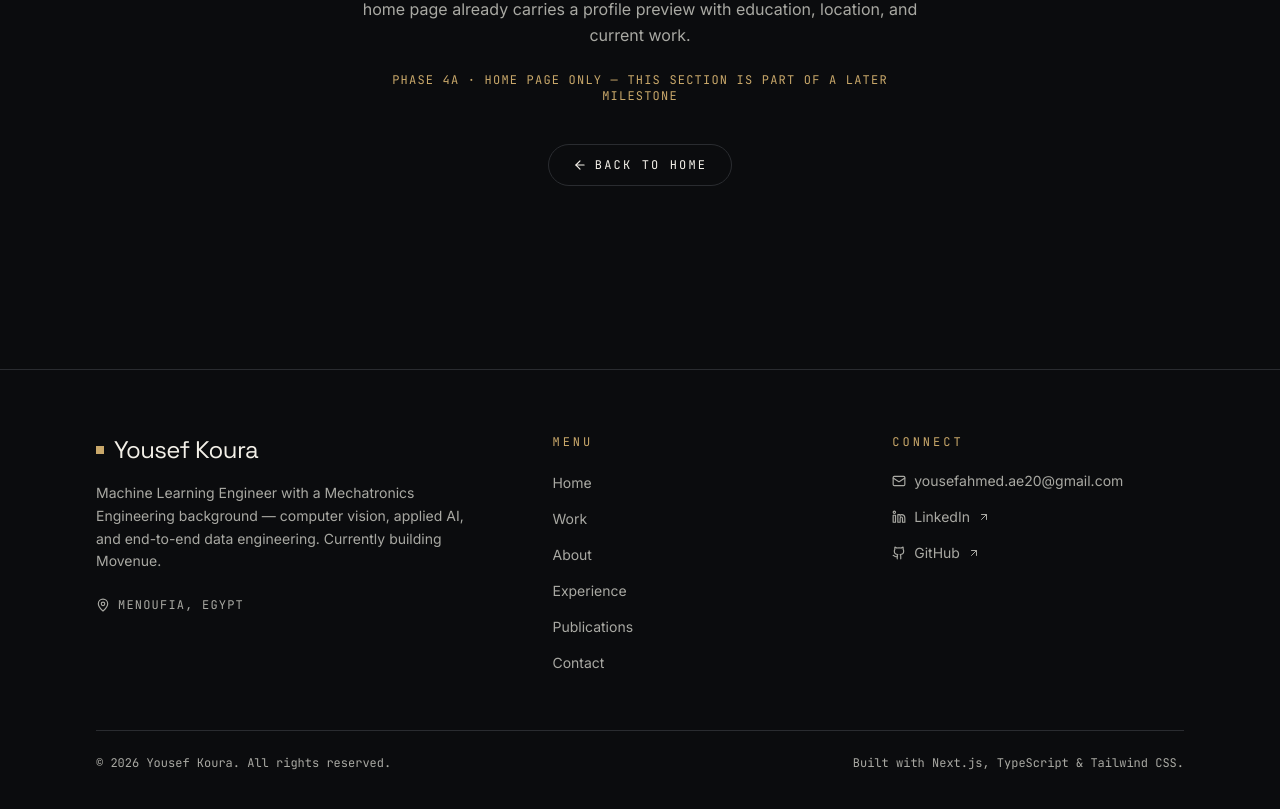
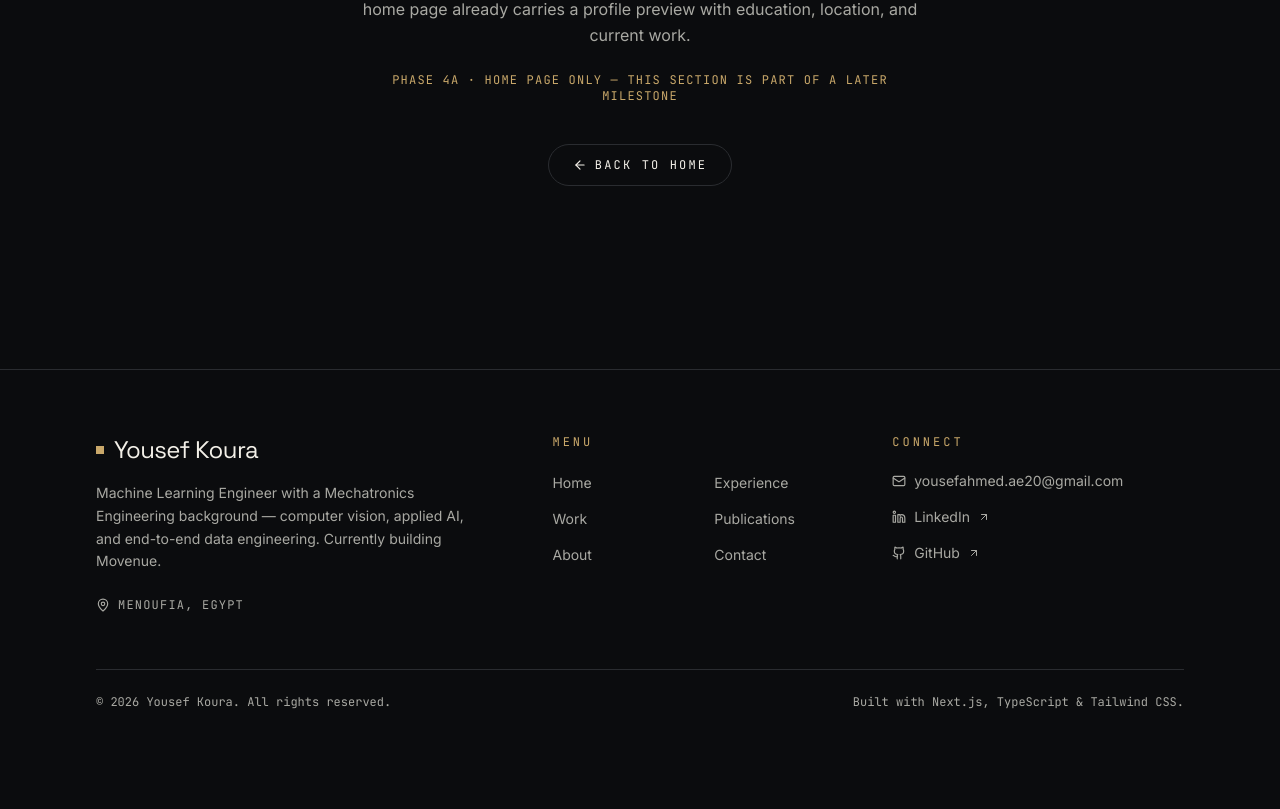
Before and after one commit to Yousef-koura/Yousef-Portfolio, a Next.js app: page /about in a window 1280 px wide. Shown: the part 431-1240 px from the top of the page. After the commit the page ends 1205 px from the top, so only its background shows below. Built offline with nearby package versions, Linux system fonts and the light colour scheme.

Commit message:
design: restructure footer menu into two-column grid

```diff
--- a/src/components/layout/Footer.tsx
+++ b/src/components/layout/Footer.tsx
@@ -43,7 +43,7 @@
 
           <nav aria-label="Footer">
             <p className="font-mono text-xs uppercase tracking-[0.25em] text-champagne-strong">Menu</p>
-            <ul className="mt-5 flex flex-col gap-3">
+            <ul className="mt-5 grid grid-cols-2 grid-flow-col grid-rows-3 gap-x-8 gap-y-3">
               {site.nav.map((item) => (
                 <li key={item.href}>
                   <Link href={item.href} className="text-sm text-muted transition-colors hover:text-champagne-strong">
```
